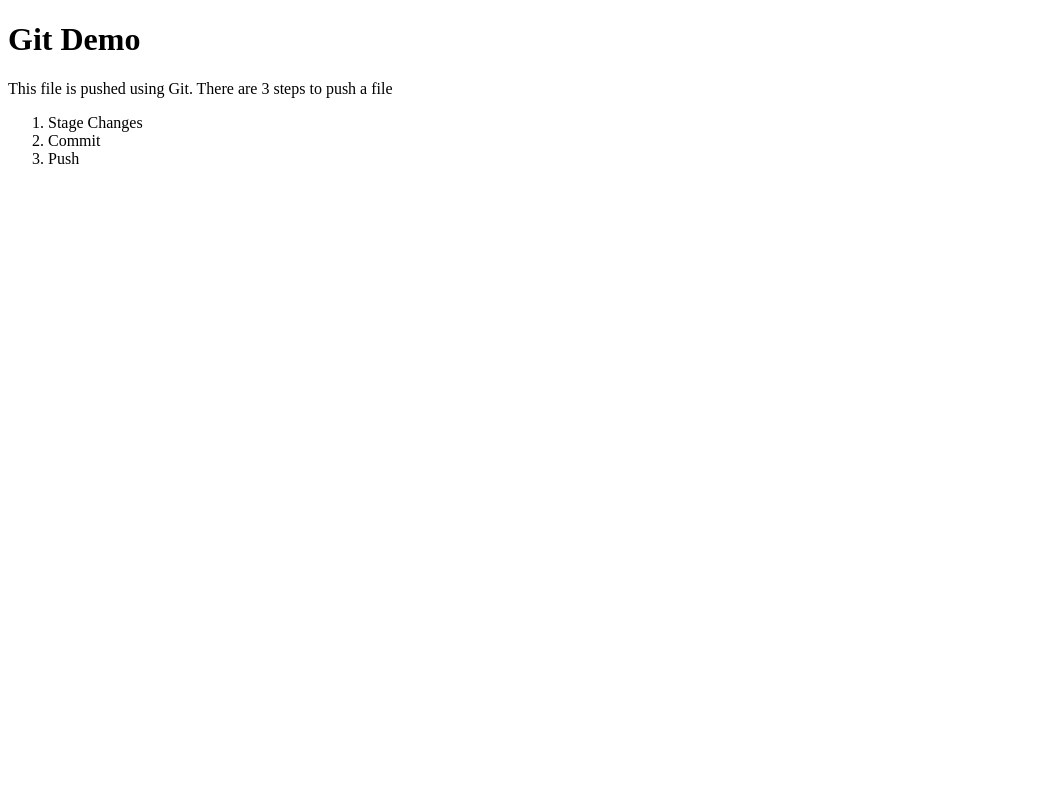
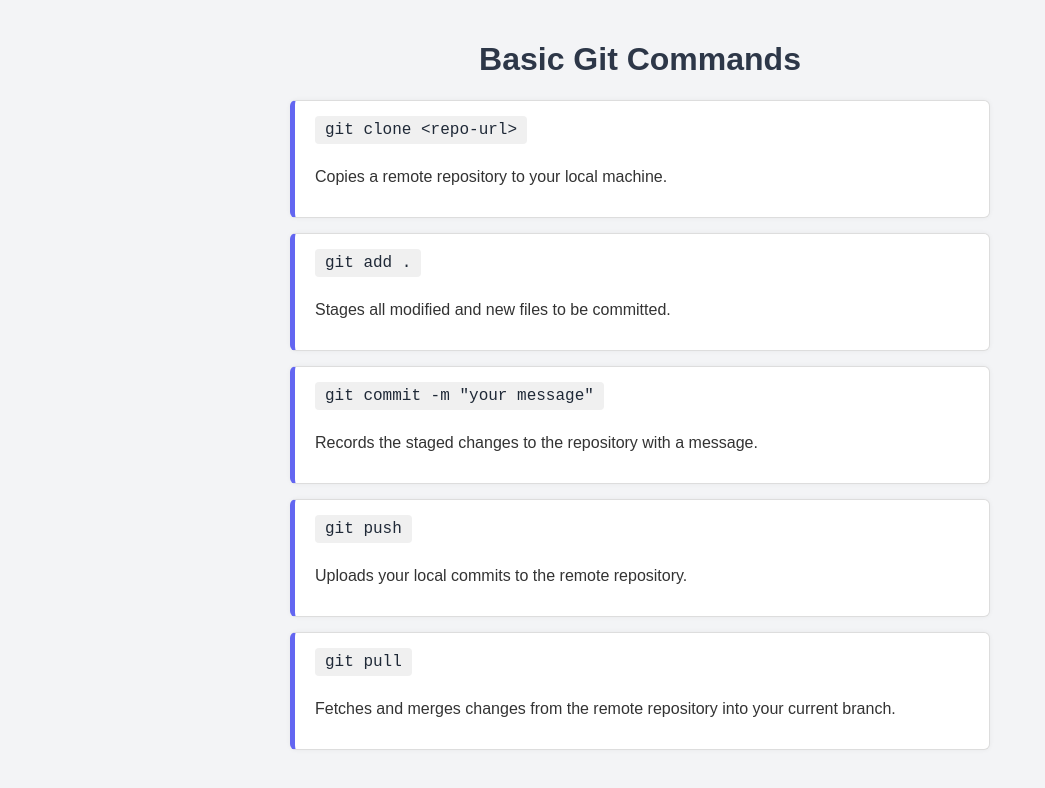
Before and after one commit to mohammedaeraf/web-design-training, a plain HTML site: page demos/git-demo.html in a window 1280 px wide. Shown: the whole page, without its empty margins (0-1045 px from the left). Drawn offline with Linux system fonts and the light colour scheme.

Commit message:
git commands

```diff
--- a/demos/git-demo.html
+++ b/demos/git-demo.html
@@ -3,16 +3,78 @@
   <head>
     <meta charset="UTF-8" />
     <meta name="viewport" content="width=device-width, initial-scale=1.0" />
-    <title>Document</title>
+    <title>Basic Git Commands</title>
+    <style>
+      body {
+        font-family: Arial, sans-serif;
+        background-color: #f3f4f6;
+        margin: 0;
+        padding: 20px;
+        color: #333;
+      }
+
+      h1 {
+        text-align: center;
+        color: #2d3748;
+      }
+
+      .container {
+        max-width: 700px;
+        margin: 0 auto;
+      }
+
+      .git-card {
+        background-color: #ffffff;
+        border: 1px solid #ddd;
+        border-left: 5px solid #6366f1;
+        padding: 15px 20px;
+        margin-bottom: 15px;
+        border-radius: 6px;
+        box-shadow: 0 0 5px rgba(0, 0, 0, 0.05);
+      }
+
+      .git-command {
+        font-family: "Courier New", monospace;
+        background-color: #f0f0f0;
+        padding: 5px 10px;
+        border-radius: 4px;
+        display: inline-block;
+        margin-bottom: 8px;
+        color: #1f2937;
+      }
+    </style>
   </head>
   <body>
-    <h1>Git Demo</h1>
-    <p>This file is pushed using Git. There are 3 steps to push a file</p>
+    <div class="container">
+      <h1>Basic Git Commands</h1>
 
-    <ol>
-      <li>Stage Changes</li>
-      <li>Commit</li>
-      <li>Push</li>
-    </ol>
+      <div class="git-card">
+        <div class="git-command">git clone &lt;repo-url&gt;</div>
+        <p>Copies a remote repository to your local machine.</p>
+      </div>
+
+      <div class="git-card">
+        <div class="git-command">git add .</div>
+        <p>Stages all modified and new files to be committed.</p>
+      </div>
+
+      <div class="git-card">
+        <div class="git-command">git commit -m "your message"</div>
+        <p>Records the staged changes to the repository with a message.</p>
+      </div>
+
+      <div class="git-card">
+        <div class="git-command">git push</div>
+        <p>Uploads your local commits to the remote repository.</p>
+      </div>
+
+      <div class="git-card">
+        <div class="git-command">git pull</div>
+        <p>
+          Fetches and merges changes from the remote repository into your
+          current branch.
+        </p>
+      </div>
+    </div>
   </body>
 </html>
```
Also changed, not shown: demos/file2.html (added, +9 -0 lines).
